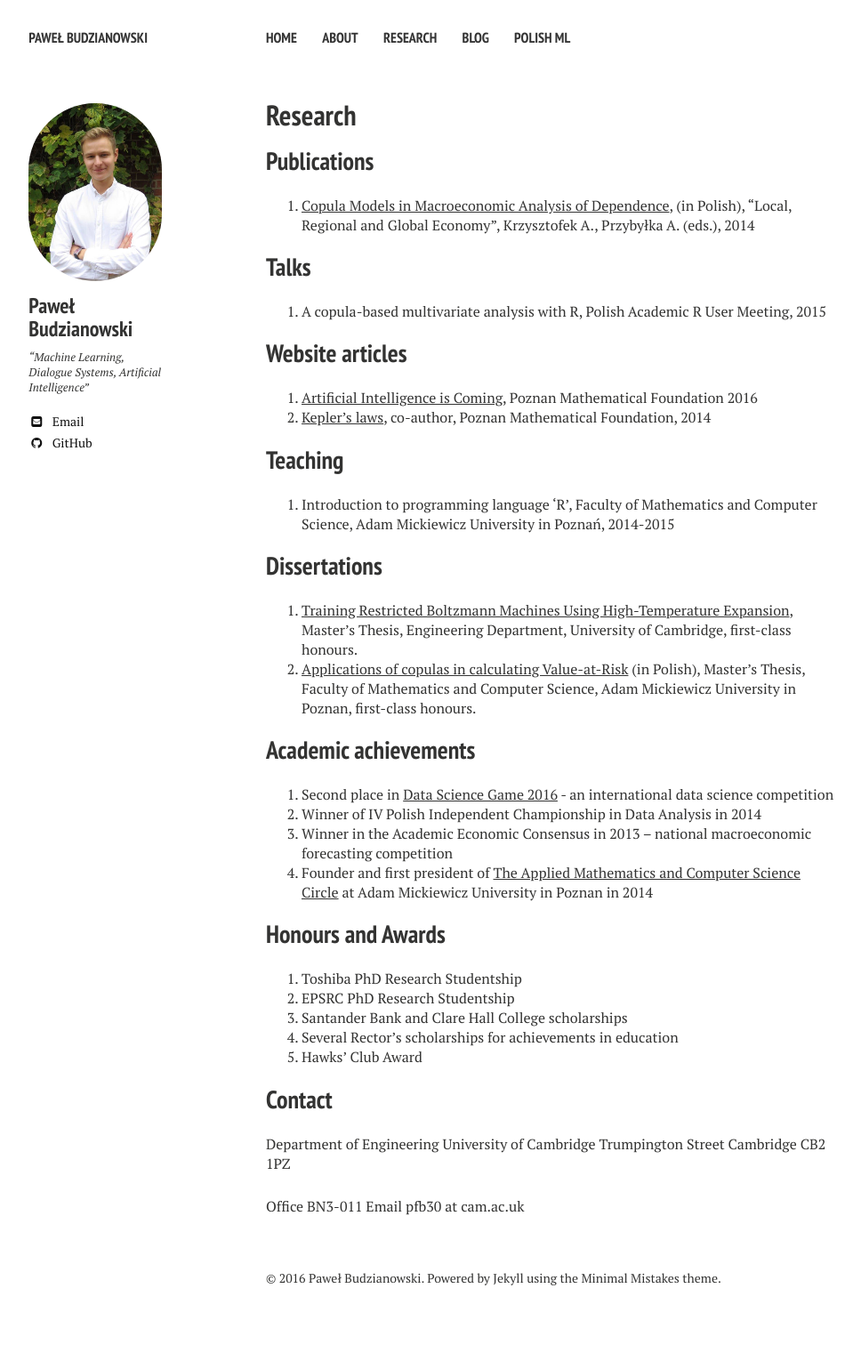
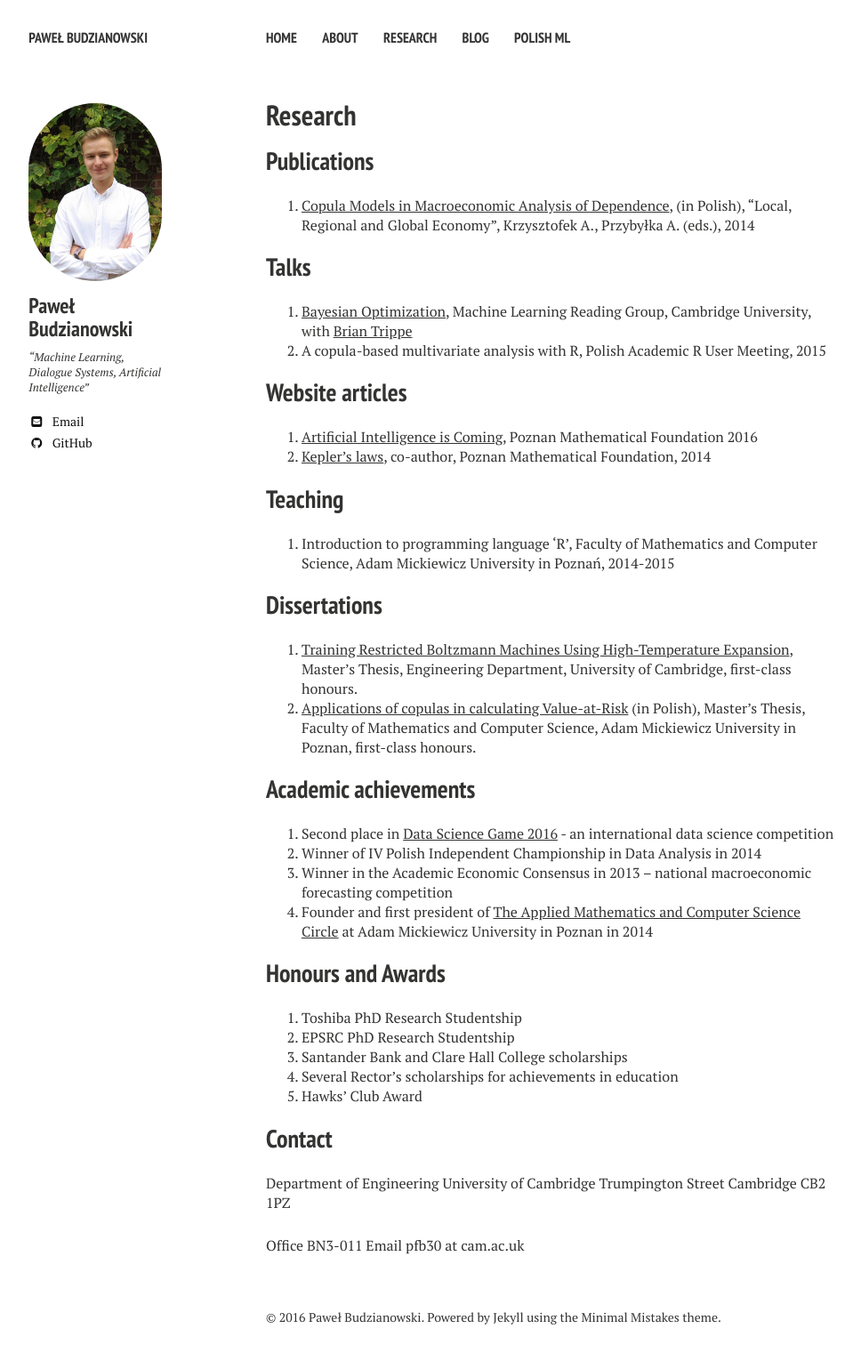
Before and after one commit to pawel-polyai/budzianowski.github.io, a Jekyll site: the page built from research.md, in a window 1280 px wide. Shown: the whole page at 89% size, without its empty margins (21-989 px from the left). Built offline with Jekyll 4.4.1, drawn with Linux system fonts in a browser that asks for light colours; nearby versions of some CDN libraries; before the commit the page ends 1495 px from its top, so only the background shows below that.

Commit message:
Update research.md

```diff
--- a/research.md
+++ b/research.md
@@ -11,7 +11,8 @@ comments: false
 1. [Copula Models in Macroeconomic Analysis of Dependence](http://www.atwydawnictwo.pl/katalog-ksiazek/ekonomiaizarzadzanie/item/115-ekonomia-w-ujeciu-globalnym-regionalnym-i-lokalnym), (in Polish), "Local, Regional and Global Economy", Krzysztofek A., Przybyłka A. (eds.), 2014
 
 ## Talks
-1. A copula-based multivariate analysis with R, Polish Academic R User Meeting, 2015
+1. [Bayesian Optimization](https://github.com/budzianowski/budzianowski.github.io/blob/master/data/bayOptMLG.pdf), Machine Learning Reading Group, Cambridge University, with [Brian Trippe](http://www.briantrippe.com/)
+2. A copula-based multivariate analysis with R, Polish Academic R User Meeting, 2015
 
 ## Website articles
 1. [Artificial Intelligence is Coming](https://matematyka.poznan.pl/artykul/sztuczna-inteligencja-nadchodzi-czyli-krotki-poradnik-jak-zbudowac-inteligentna-maszyne/#easy-footnote-3), Poznan Mathematical Foundation 2016
```
